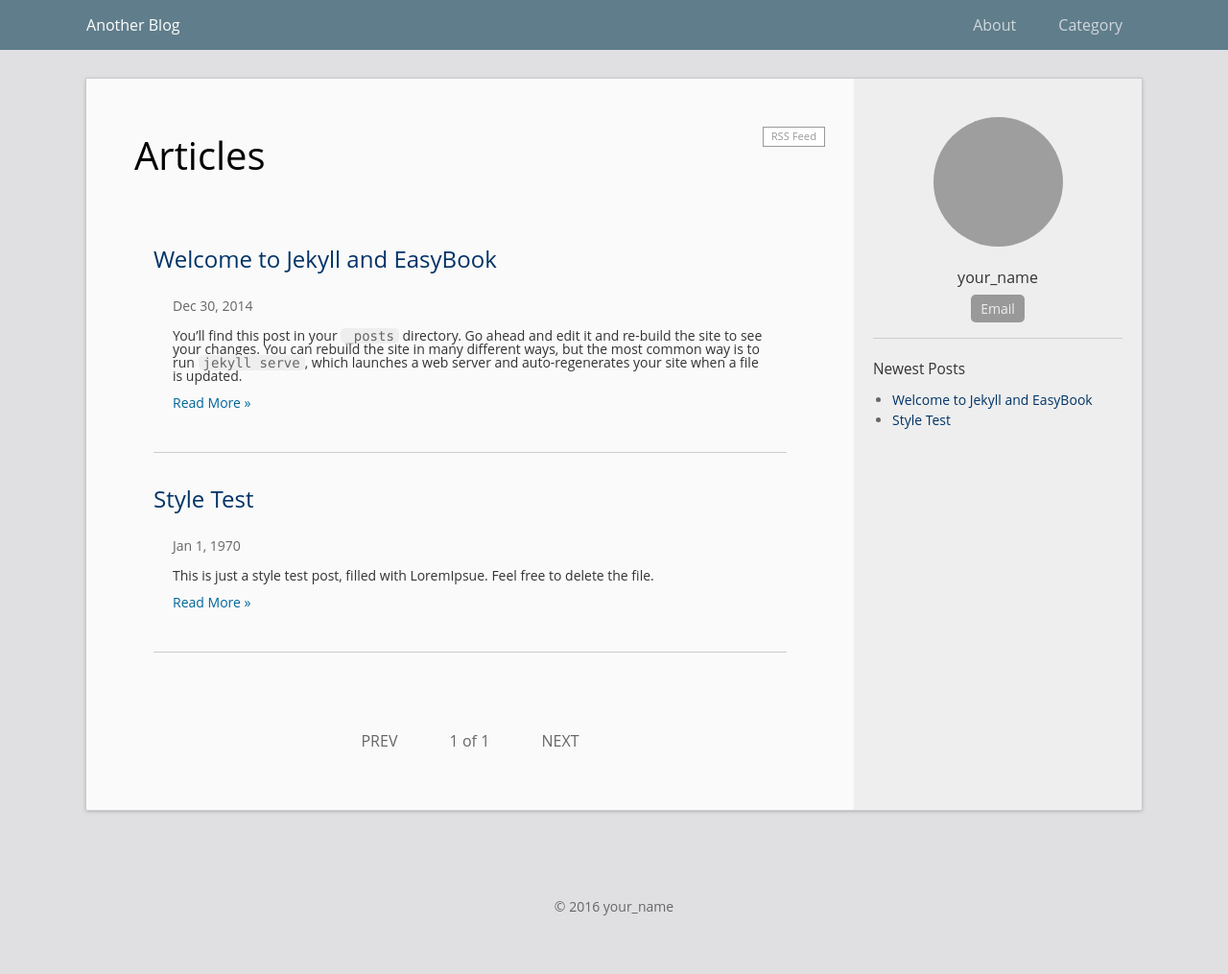
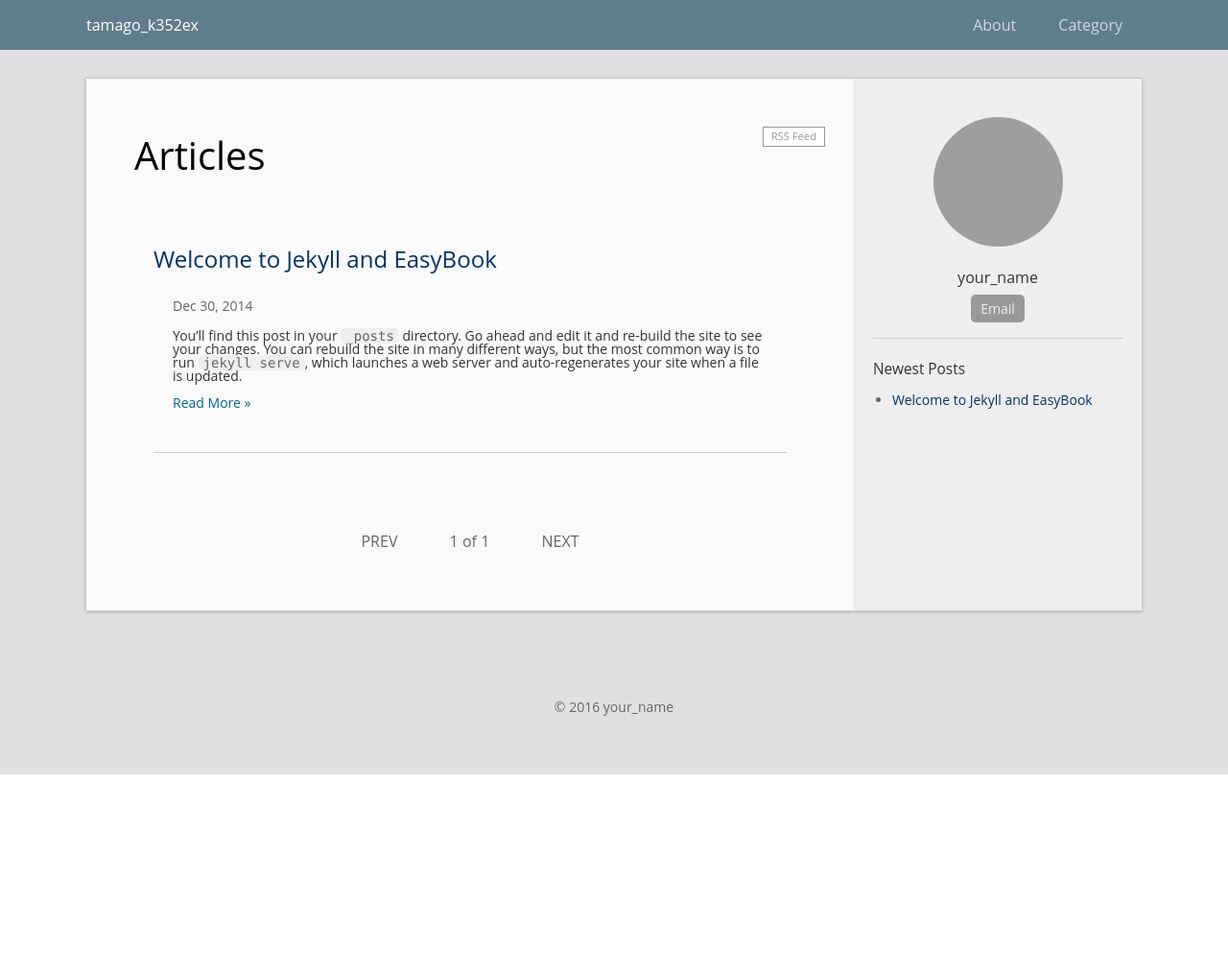
Before and after one commit to k352ex/k352ex.github.io, a Jekyll site: the page built from index.html, in a window 1280 px wide. Shown: the whole page at 96% size. Built offline with Jekyll 4.4.1, drawn with Linux system fonts in a browser that asks for light colours; the list of posts is cut into pages by our own code; after the commit the page ends 900 px from its top, so only the background shows below that; part of the change alters nothing that is shown; grey boxes are pictures that could not be loaded.

Commit message:
셋팅 수정

```diff
--- a/_config.yml
+++ b/_config.yml
@@ -1,7 +1,7 @@
 # Site settings
-title: Another Blog
-url: "http://laobubu.github.io"    # the protocol and hostname of your site, eg. `http://laobubu.github.io`
-baseurl: "/jekyll-theme-EasyBook" # the prefix of your site uri, eg. `/jekyll-theme-EasyBook` or just one slash `/`
+title: tamago_k352ex
+url: "http://k352ex.github.io"    # the protocol and hostname of your site, eg. `http://laobubu.github.io`
+baseurl: "/" # the prefix of your site uri, eg. `/jekyll-theme-EasyBook` or just one slash `/`
 #timezone: Asia/Chongqing
 description: >
   One or more sentences introducing this blog.
--- a/_posts/1970-01-01-test.md
+++ /dev/null
@@ -1,78 +0,0 @@
----
-layout: post
-title:  "Style Test"
-date:   1970-01-01 08:00
-categories: jekyll
-permalink: /archivers/test
----
-
-This is just a style test post, filled with LoremIpsue. Feel free to delete the file.
-
-![](http://lorempixel.com/400/200/)
-
-# Lorem ipsum dolor
-
-Sit amet, consectetur adipiscing elit. Phasellus nisi odio, scelerisque vitae volutpat non, facilisis non erat. In gravida placerat pulvinar. Maecenas ac pretium sem. In consectetur nulla leo, ut maximus nisi volutpat eget. Vestibulum vitae malesuada risus, egestas placerat felis. In sed sollicitudin elit. Sed bibendum porttitor dui.
-
-## Condimentum mauris Accumsan
-
-Eu. Suspendisse scelerisque, orci vel elementum accumsan, sem turpis congue justo, et vulputate lacus orci vel felis. Pellentesque at gravida felis, vitae pretium erat. Pellentesque convallis mi vitae lectus semper, quis pellentesque lectus tristique.
-
-## Duis a nibh in
-
-Consectetur ultrices. Cum sociis natoque penatibus et magnis dis parturient montes, nascetur ridiculus mus.
-
-> Vivamus placerat, tortor et aliquam porttitor, risus mi dapibus neque, vitae vulputate urna.
-> -- Lorem
-
-Apurus vel sapien. Fusce at condimentum nibh.
-
-### Donec ut urna
-
-A dolor rhoncus posuere vel porttitor tortor. Integer ex lacus, sagittis ac tellus et, laoreet condimentum massa.
-
-![](http://lorempixel.com/400/400/)
-
-Aliquam tempor pharetra lacus, vel bibendum purus dapibus nec. Integer hendrerit massa ut libero euismod, id gravida neque facilisis.
-
-## Nunc nec
-
-Karan justo id turpis auctor pharetra. Fusce pretium ornare facilisis. Aliquam eget scelerisque ex, eu volutpat leo. Proin pharetra est felis, sit amet suscipit orci mattis quis.
-
-1. Etiam bibendum purus tincidunt
-2. As dapibus enim et, porta ligula.
-3. Morbi tempus, mauris sed sodales auctor, nulla erat fringilla purus, vel sodales nulla nunc sit amet purus.
-4. Praesent pellentesque urna et leo eleifend molestie ac ac ex.
-5. Ut eu sagittis metus, et malesuada libero.
-
-Class aptent taciti sociosqu ad litora torquent per conubia nostra, per inceptos himenaeos. Etiam placerat mauris a libero tempus facilisis. Maecenas ut augue lacinia, ornare mi in, lobortis arcu. Lorem ipsum dolor sit amet, consectetur adipiscing elit. Duis justo elit, blandit vel tincidunt ac, imperdiet ut neque.
-
-# Class aptent
-
-taciti sociosqu ad litora torquent per conubia nostra, per inceptos himenaeos. Aliquam erat volutpat. Sed at semper sem. Morbi in finibus tellus. Pellentesque nec dapibus risus.
-
-~~~cpp
-  #include <iostream>
-
-  int main () {
-    std::cout << "Hello world!" << std::endl;
-  }
-~~~
-
-vitae erat non congue. Proin sagittis vitae justo at cursus. Phasellus egestas bibendum urna vel condimentum.
-
-## Fusce a ullamcorper nisl
-
-Pellentesque vehicula faucibus nibh, **a pharetra odio pretium ac.** Mauris eget gravida orci, vitae tincidunt urna. Integer pharetra ante in porta maximus. Morbi ac arcu lacinia, posuere mauris vitae, lobortis dui. Lorem ipsum dolor sit amet, consectetur adipiscing elit. Nunc vitae metus nibh. Cras quis malesuada nisi. Ut porttitor, ipsum vel suscipit posuere, elit purus egestas velit, ac lobortis urna orci nec mi.
-
-## Maecenas bibendum nisi
-
-Aleo facilisis porttitor ac ac metus. **Vivamus faucibus faucibus bibendum.** Donec efficitur consectetur erat quis porttitor. Ut id euismod nunc. Sed venenatis eleifend suscipit. Donec magna purus, porta eget enim a, ornare porttitor nibh. Cras nisl nibh, viverra vitae magna quis, hendrerit facilisis sem.
-
-| table | test | lorem |
-|:-----:|:----:|:-----:|
-| Praesent ultrices | convallis lorem | at sollicitudin enim |
-| Mauris | tristique cursus | arcu ac |
-| facilisis | Proin |  vulputate neque lectus|
-
- maximus malesuada est rutrum ac. Sed blandit semper faucibus. Nam venenatis consectetur malesuada. Nulla lacus purus, ultrices ac eros porttitor, finibus sodales augue. Suspendisse tincidunt, felis in placerat euismod, libero nulla interdum nisl, commodo efficitur felis dui in libero. Integer lobortis sapien sit amet orci tristique auctor a sit amet neque. Nunc tincidunt iaculis purus eget maximus. Fusce risus justo, rutrum at magna sed, rhoncus lacinia lectus. Vivamus lobortis odio ex, ac vehicula nunc facilisis non. Aliquam fermentum diam massa. Sed cursus, nisi varius laoreet aliquet, tortor urna porta turpis, in dictum urna enim vel leo. Etiam at lacus lorem. Vivamus ornare vitae nisl vel malesuada.
```
